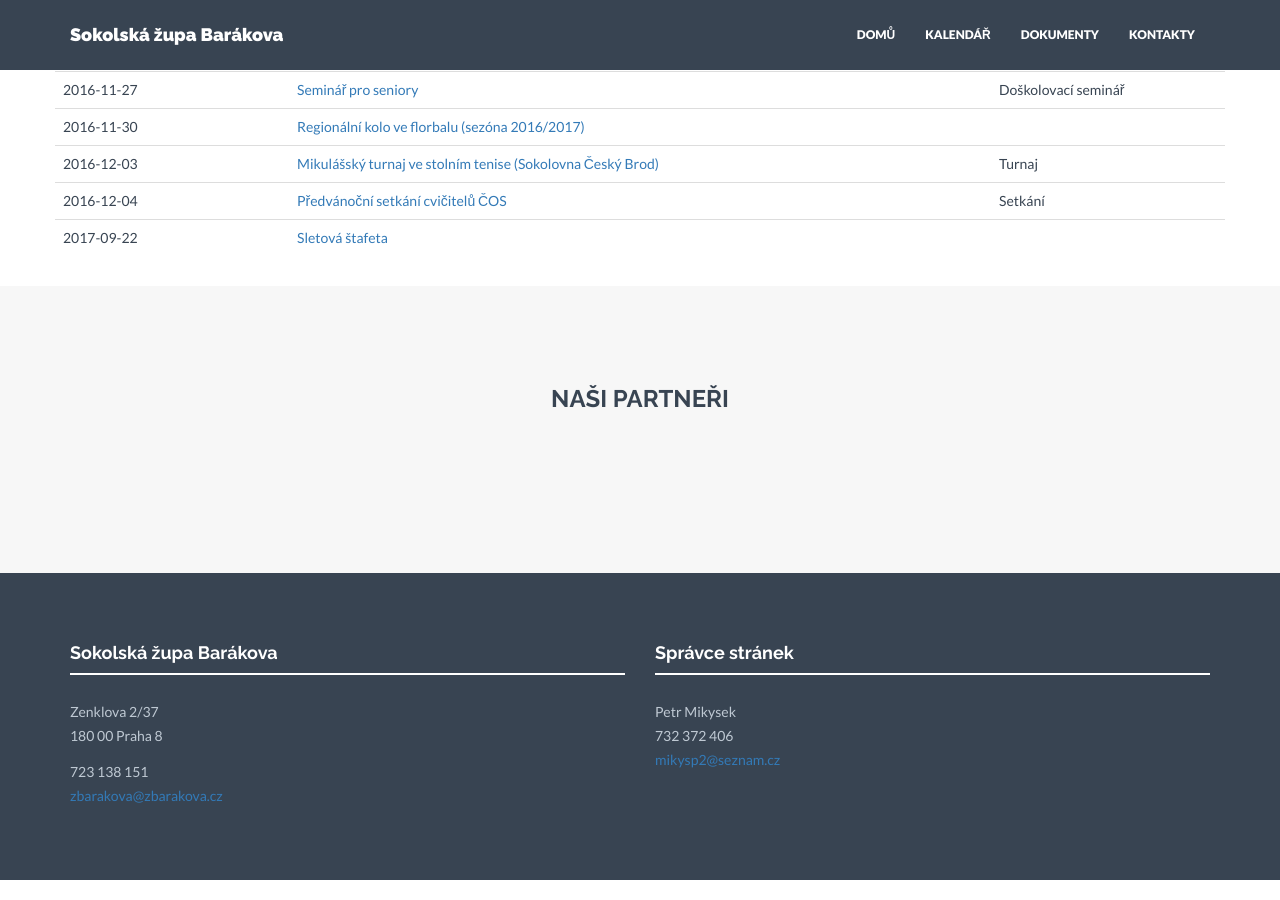
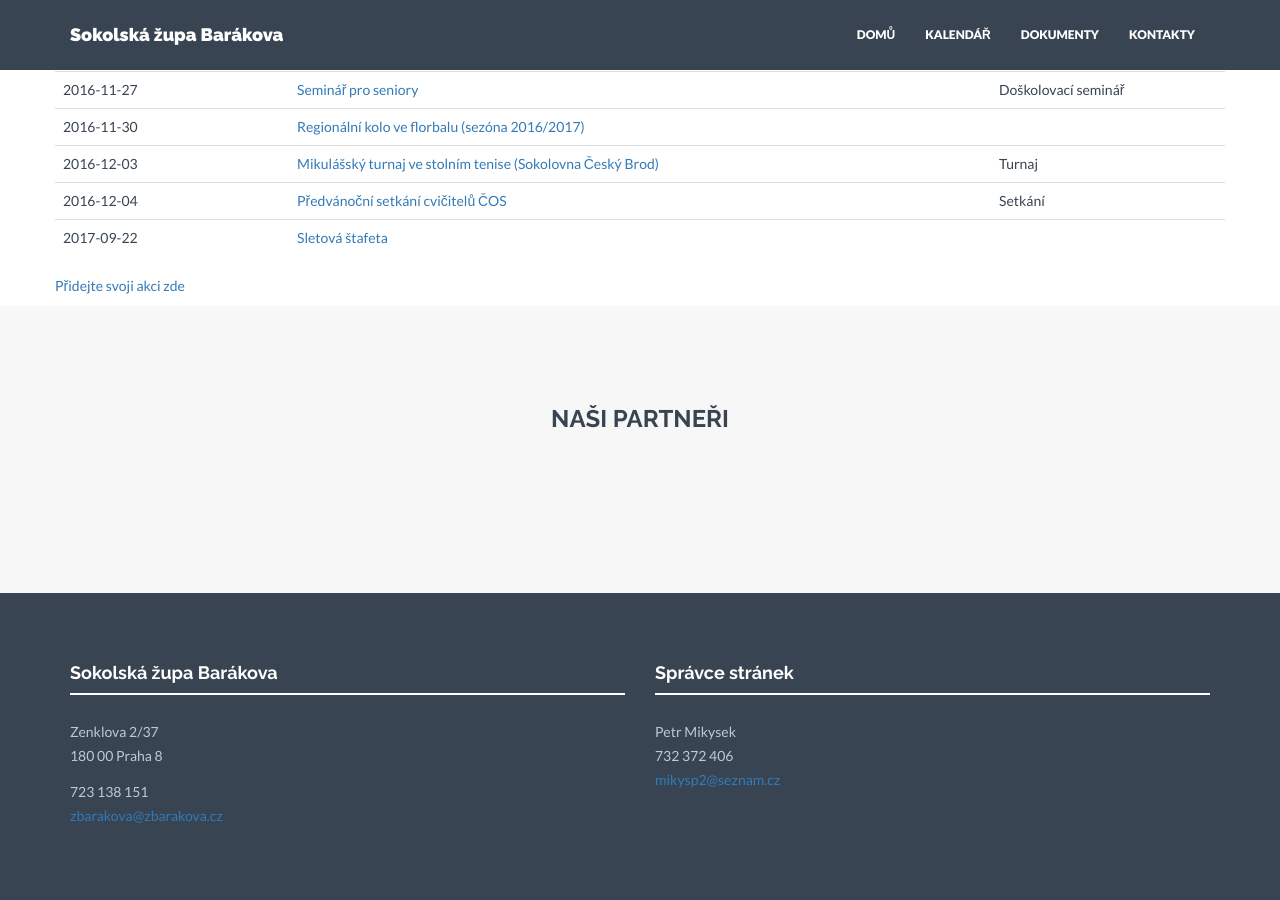
Before and after one commit to milanhybner/zbarakova.cz, a Jekyll site: the page built from akce.md, in a window 1280 px wide and 900 px high, scrolled down 523 px. Built offline with Jekyll 4.4.1, drawn with Linux system fonts in a browser that asks for light colours; nearby versions of some CDN libraries.

Commit message:
přidán odkaz na formulář přidání akce

```diff
--- a/akce.md
+++ b/akce.md
@@ -32,6 +32,7 @@ layout: default
                 {% endfor %}
             </tbody>
         </table>
+        <a href="https://goo.gl/forms/q9Loj8bRYuJcPclD3">Přidejte svoji akci zde</a>
     </div>
 </div>
 <script type="text/javascript">
```
Also changed, not shown: 10 other files.
